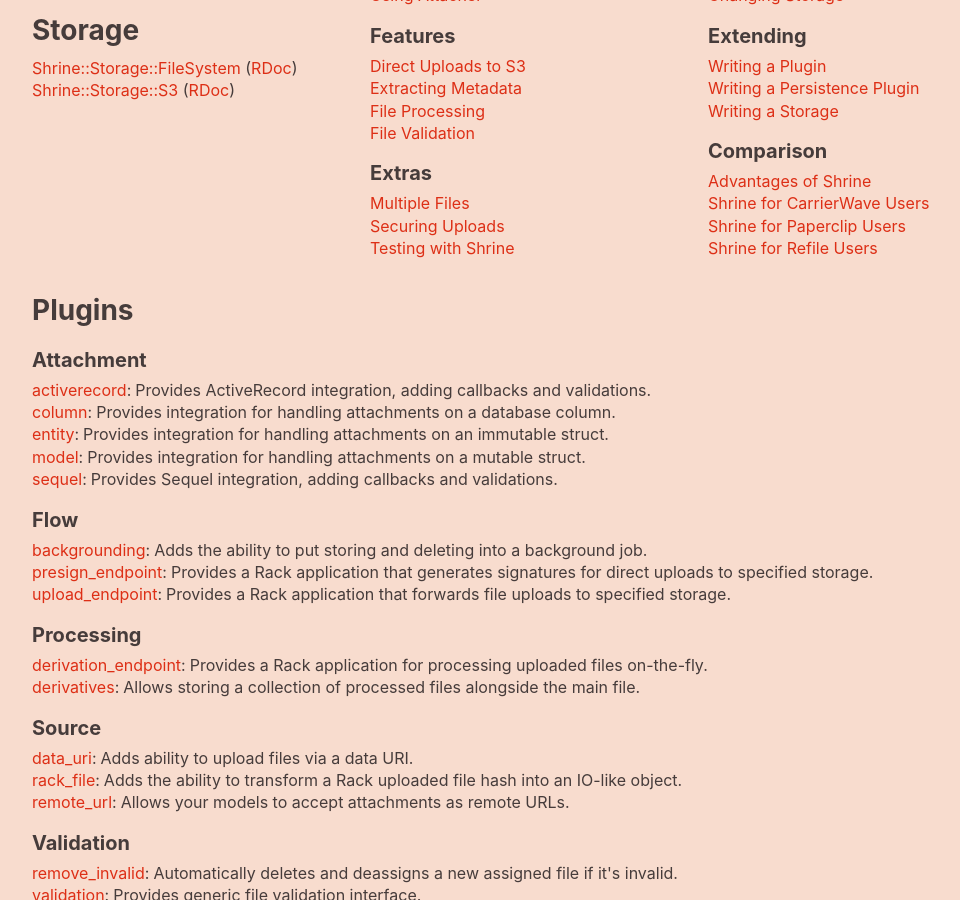
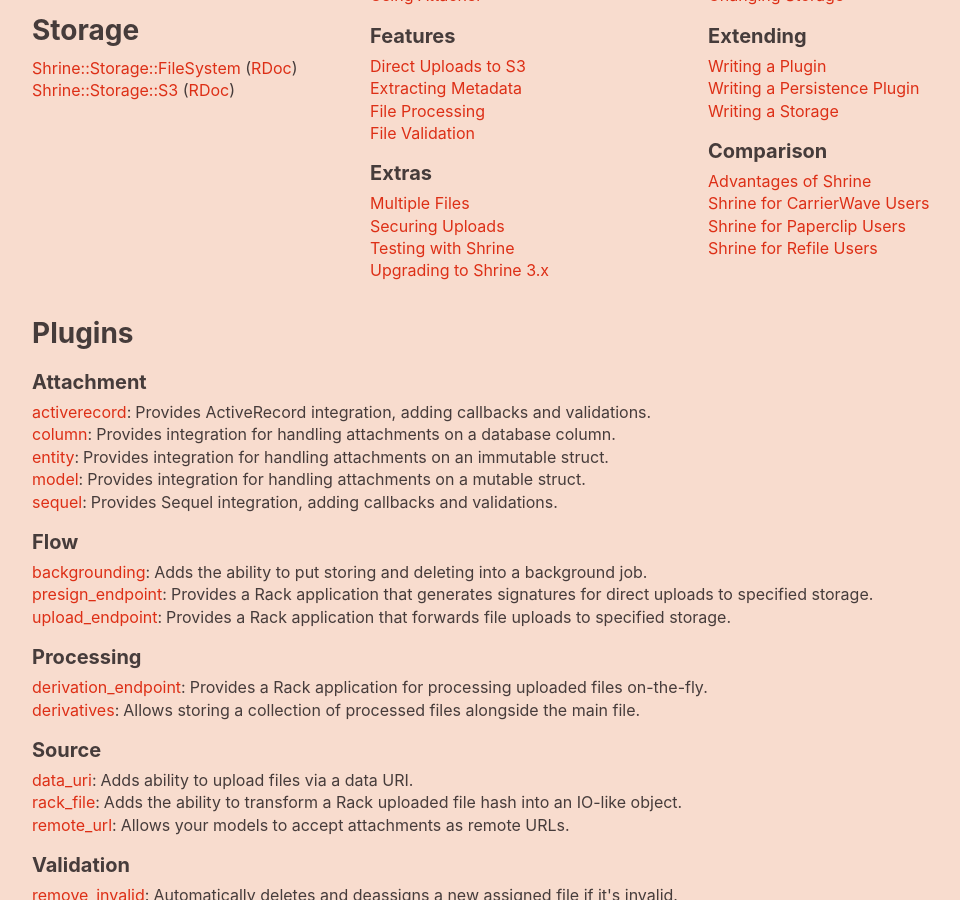
Before and after one commit to avinashcodeer/Romenics, a Jekyll site: the page built from www/index.html, in a window 1280 px wide and 900 px high, scrolled down 376 px. Shown: the whole window, without its empty margins (106-1066 px from the left). Built offline with Jekyll 4.4.1, drawn with Linux system fonts in a browser that asks for light colours; emoji names are drawn with the system emoji font.

Commit message:
Add the upgrading guide to the website

```diff
--- a/www/_data/guides.yml
+++ b/www/_data/guides.yml
@@ -34,6 +34,9 @@
     -
       name: Testing with Shrine
       path: testing.md
+    -
+      name: Upgrading to Shrine 3.x
+      path: upgrading_to_3.md
 
 -
   Migrating:
```
